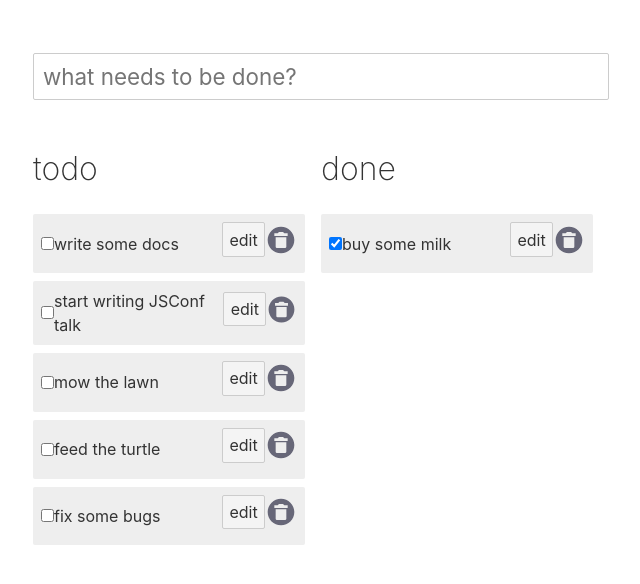
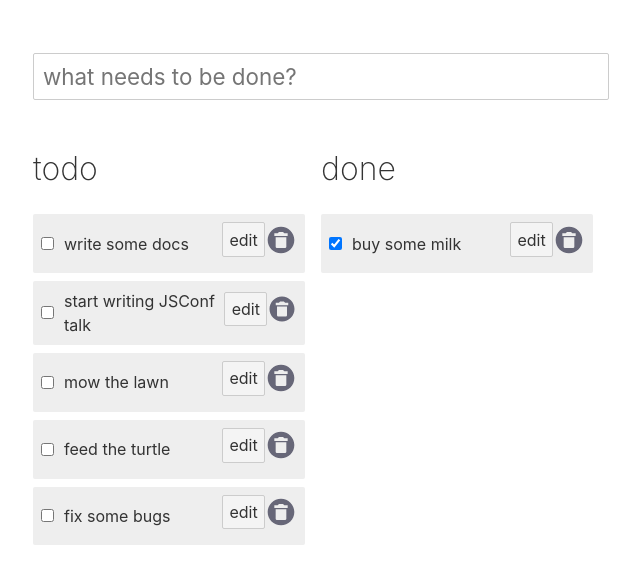
Before and after one commit to dev-93/-svelte-app, a Svelte app: page / in a window 1280 px wide. Shown: the top 584 px of the page, without its empty margins (319-959 px from the left). Built offline with nearby package versions, Linux system fonts and the light colour scheme.

Commit message:
style add

```diff
--- a/src/Todo.svelte
+++ b/src/Todo.svelte
@@ -69,7 +69,7 @@
 		out:send="{{key: todo.id}}"
 	>
 		<input type=checkbox on:change="{() => inputChange(todo)}" bind:checked={todo.done}/>
-		{todo.description}
+		<span>{todo.description}</span>
 		<button class="update" on:click="{() => onEdit(todo)}">edit</button>
 		<button class="delete" on:click="{() => remove(todo)}">remove</button>
 	</label>
@@ -96,9 +96,13 @@
 		align-items: center;
 	}
 
-	/* label input {
-		margin-left: 20px;
-	} */
+	label input {
+		margin: 0;
+	}
+
+	label span {
+		margin-left:10px;
+	}
 
     button.update {
 		margin-left: auto;
```
